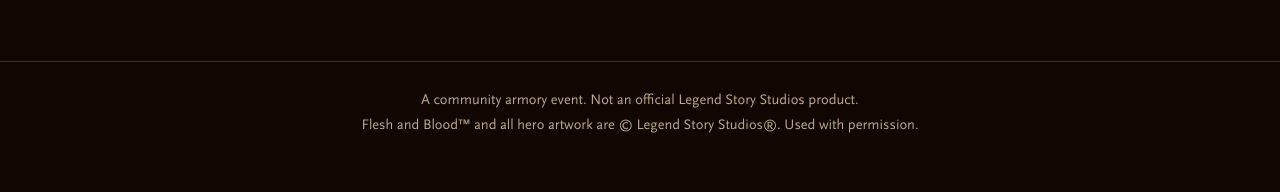
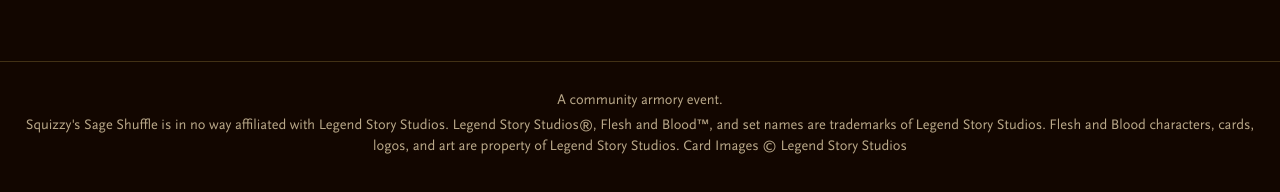
Before and after one commit to LouisVanKey/SquizzysSageShuffle, a plain HTML site: page index.html in a window 1280 px wide. Shown: the part 3041-3233 px from the top of the page. Drawn offline with nearby package versions, Linux system fonts and the light colour scheme; no server answers.

Commit message:
Replace footer disclaimer with LSS non-affiliation notice
Co-Authored-By: Claude Opus 5.5 <noreply@anthropic.com>

```diff
--- a/index.html
+++ b/index.html
@@ -73,8 +73,8 @@
   </main>
 
   <footer class="footer">
-    <p>A community armory event. Not an official Legend Story Studios product.</p>
-    <p>Flesh and Blood™ and all hero artwork are © Legend Story Studios®. Used with permission.</p>
+    <p>A community armory event.</p>
+    <p>Squizzy's Sage Shuffle is in no way affiliated with Legend Story Studios. Legend Story Studios®, Flesh and Blood™, and set names are trademarks of Legend Story Studios. Flesh and Blood characters, cards, logos, and art are property of Legend Story Studios. Card Images © Legend Story Studios</p>
   </footer>
 
   <dialog id="pick-dialog" class="dialog">
```
